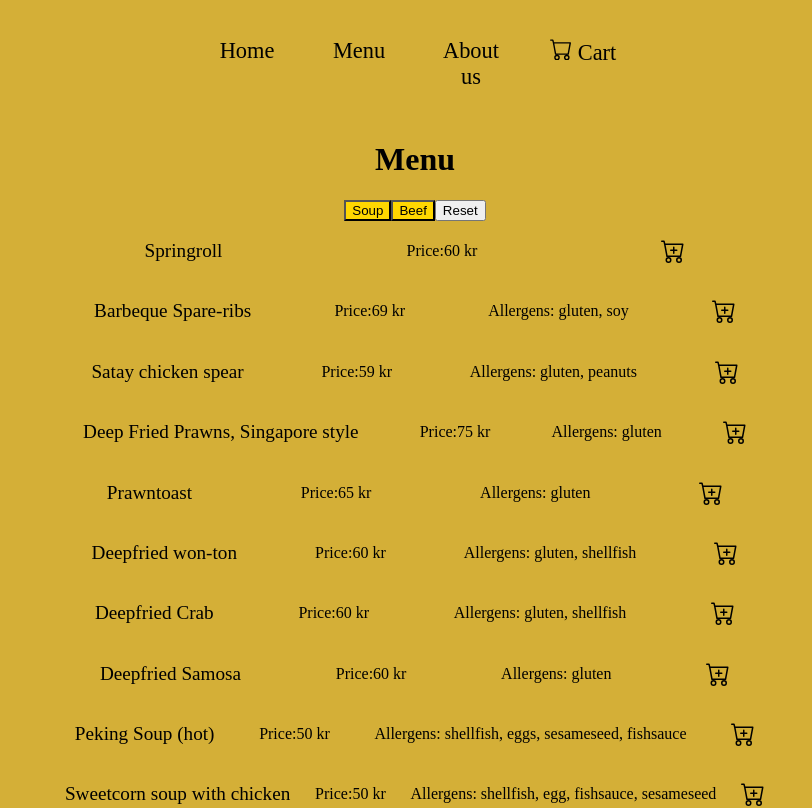
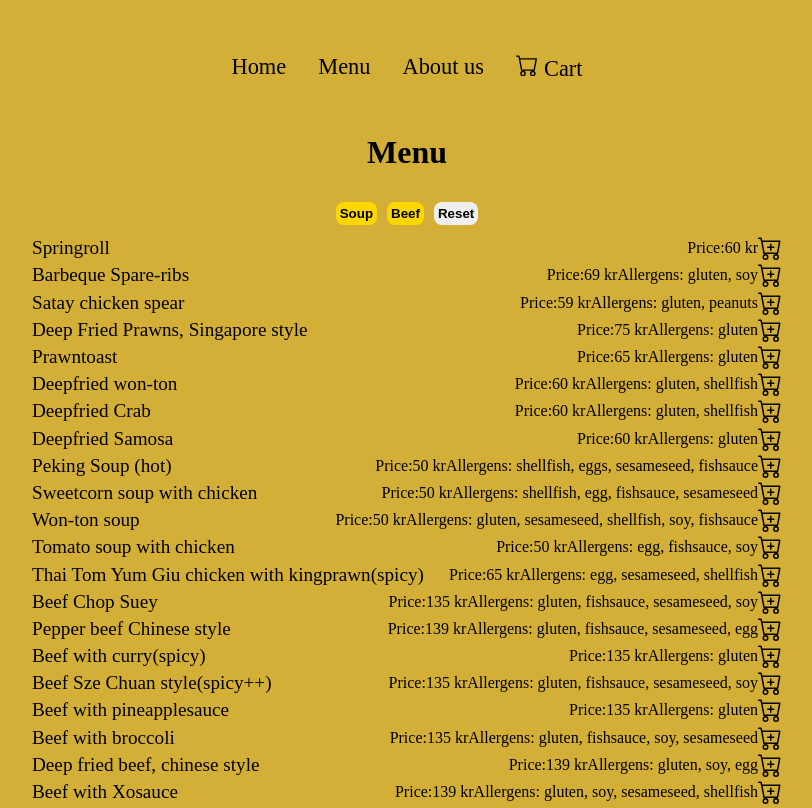
Before and after one commit to Kenneth-Vangsnes/website, a React (Create React App) app: page /menu in a window 1280 px wide. Shown: the top 808 px of the page, without its empty margins (233-1045 px from the left). Built offline with nearby package versions, Linux system fonts and the light colour scheme.

Commit message:
Added CSS

```diff
--- a/src/App.css
+++ b/src/App.css
@@ -2,37 +2,34 @@
   background-color: #d4af37;
   display: flex;
   justify-content: center;
-  width: 100%;
+}
+
+ul {
+  padding: 0;
+}
+
+li {
+  list-style-type: none;
 }
 
 .App {
   text-align: center;
-  display: inline;
-  width: auto;
-}
-
-
-header {
-  background-color: #d4af37 ;
-  width: 100%;
-  position: fixed;
-  top: 0;
-  padding-top: 1rem;
+  min-width: 750px;
+  max-width: 750px;
 }
 
 .navbar {
-  display: flex;
+  display: flex ;
   justify-content: center;
   align-items: center;
-  overflow: hidden;
   width: 100%;
   top: 0;
+  margin-top: 1rem;
 }
 
 .navbar--links {
   list-style-type: none;
   display: flex;
-  justify-content: space-around;
   padding: 0;
 }
 
@@ -45,7 +42,7 @@
   text-align: center;
   padding: 14px 16px;
   text-decoration: none;
-  width: 5rem;
+  width: auto;
 }
 
 .homepage, .about, .cart .menu {
@@ -54,9 +51,18 @@
 
 .menuelement {
   display: flex;
-  justify-content: space-around;
   align-items: center;
   max-width: 300rem;
+  height: 1.7rem;
+}
+
+.menuelement--allergens {
+  margin-left: 1rem;
+  font-size: 0.6rem;
+}
+
+.menuelement--allergens:hover {
+  font-size: 1.4rem;
 }
 
 .menuelement--name {
@@ -64,16 +70,47 @@
 }
 .menuelement--price {
   font-size: 1rem;
+  margin-right: 0;
+  margin-left: auto;
 }
 
-.icon:hover {
+.menuelement--icon {
+  margin-right: 0;
+  margin-left: 1rem;
+}
+
+.icon:hover, .menuelement--icon:hover, button:hover {
   cursor: pointer;
 }
 
+/* CartElements */
+
 .cartelement {
-  display: flex;
-  justify-content: space-between;
+  display: inline-grid;
+  grid-template-columns: 1fr 2rem 2rem 6rem 1rem;
+  font-size: 1.2rem;
   align-items: center;
-  width: 300px;
+  width: 40rem;
+  margin:0 5rem 0 5rem ;
+}
 
+.cartelement--name {
+  text-align: left;
 }
+
+.cartelement--price {
+  margin-left: auto;
+}
+
+.cartelement--remove {
+  margin-left: 1rem;
+}
+
+button {
+  font-weight: 600;
+  border-radius: 8px;
+  border: none;
+  height: 1.4rem;
+  margin: 10px 5px 10px 5px;
+  padding: 4px;
+}
```
